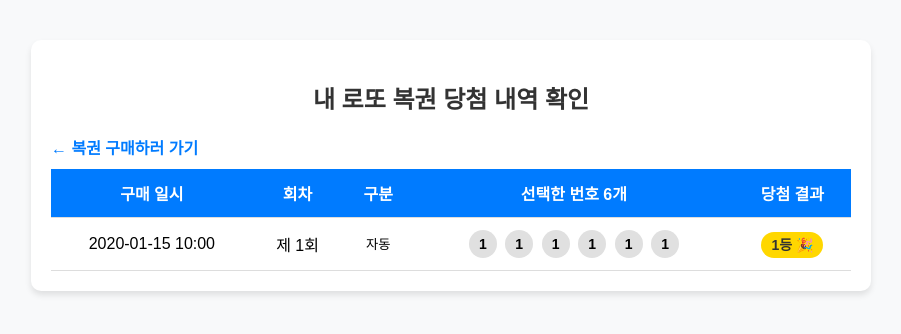
After one commit to CFP-12/6-45Lotto_OSS, a Django app: page /lotto/results/ in a window 1280 px wide. The commit adds this page. Shown: the top 334 px of the page, without its empty margins (189-1090 px from the left). Run offline with Django 4.2, Linux system fonts and the light colour scheme; a user stored in the database is signed in; tables that the repository leaves empty hold one stand-in row (values such as "Sample post").

Commit message:
로또 결과 확인 기능 추가: 결과 페이지 및 관련 뷰, URL 설정

```diff
--- a/lotto/models.py
+++ b/lotto/models.py
@@ -24,12 +24,21 @@ class LottoRound(models.Model):
 
         from .utils import check_lotto_rank
 
-        winning_numbers = {self.num1, self.num2, self.num3, self.num4, self.num5, self.num6}
+
+
+        winning_numbers = [
+            int(self.num1),
+            int(self.num2),
+            int(self.num3),
+            int(self.num4),
+            int(self.num5),
+            int(self.num6)
+        ]
         bonus_number = self.bonus_num
         tickets = self.tickets.all()
 
         for ticket in tickets:
-            ticket_nums = ticket.get_numbers()
+            ticket_nums = [int(n) for n in ticket.get_numbers()]
             rank = check_lotto_rank(ticket_nums, winning_numbers, bonus_number)
             ticket.rank = rank
             ticket.save()
--- /dev/null
+++ b/lotto/templates/lotto/results.html
@@ -0,0 +1,84 @@
+<!DOCTYPE html>
+<html lang="ko">
+<head>
+    <meta charset="UTF-8">
+    <title>6/45 로또 당첨 확인</title>
+    <style>
+        body { font-family: Arial, sans-serif; margin: 40px; background-color: #f8f9fa; }
+        .container { max-width: 800px; margin: auto; padding: 20px; background: white; border-radius: 10px; box-shadow: 0 4px 6px rgba(0,0,0,0.1); }
+        h2 { text-align: center; color: #333; margin-bottom: 20px; }
+        table { width: 100%; border-collapse: collapse; margin-top: 10px; }
+        th, td { padding: 12px; text-align: center; border-bottom: 1px solid #ddd; }
+        th { background-color: #007bff; color: white; }
+        .ball { display: inline-block; width: 28px; height: 28px; line-height: 28px; border-radius: 50%; text-align: center; background-color: #e0e0e0; font-weight: bold; font-size: 14px; margin: 0 2px; }
+        /* 등수별 배지 스타일 */
+        .badge { padding: 5px 10px; border-radius: 20px; font-weight: bold; font-size: 14px; }
+        .rank-1 { background-color: #ffd700; color: #333; } /* 1등 금색 */
+        .rank-2 { background-color: #c0c0c0; color: #333; } /* 2등 은색 */
+        .rank-3 { background-color: #cd7f32; color: white; } /* 3등 동색 */
+        .rank-4 { background-color: #007bff; color: white; }
+        .rank-5 { background-color: #6c757d; color: white; }
+        .rank-none { background-color: #dc3545; color: white; } /* 낙첨 */
+        .rank-waiting { background-color: #ffc107; color: #333; } /* 추첨 대기 */
+        .nav-links { display: flex; justify-content: space-between; margin-top: 20px; }
+        .btn-link { text-decoration: none; color: #007bff; font-weight: bold; }
+    </style>
+</head>
+<body>
+
+<div class="container">
+    <h2>내 로또 복권 당첨 내역 확인</h2>
+
+    <div class="nav-links">
+        <a href="{% url 'purchase_ticket' %}" class="btn-link">← 복권 구매하러 가기</a>
+    </div>
+
+    <table>
+        <thead>
+            <tr>
+                <th>구매 일시</th>
+                <th>회차</th>
+                <th>구분</th>
+                <th>선택한 번호 6개</th>
+                <th>당첨 결과</th>
+            </tr>
+        </thead>
+        <tbody>
+            {% for ticket in tickets %}
+            <tr>
+                <td>{{ ticket.purchased_at|date:"Y-m-d H:i" }}</td>
+                <td>제 {{ ticket.round_instance.round_number }}회</td>
+                <td>
+                    <small>{{ ticket.get_selection_type_display }}</small>
+                </td>
+                <td>
+                    <span class="ball">{{ ticket.num1 }}</span>
+                    <span class="ball">{{ ticket.num2 }}</span>
+                    <span class="ball">{{ ticket.num3 }}</span>
+                    <span class="ball">{{ ticket.num4 }}</span>
+                    <span class="ball">{{ ticket.num5 }}</span>
+                    <span class="ball">{{ ticket.num6 }}</span>
+                </td>
+                <td>
+                    {% if ticket.round_instance.is_drawn %}
+                        {% if ticket.rank %}
+                            <span class="badge rank-{{ ticket.rank }}">{{ ticket.rank }}등 🎉</span>
+                        {% else %}
+                            <span class="badge rank-none">아쉬운 낙첨 😢</span>
+                        {% endif %}
+                    {% else %}
+                        <span class="badge rank-waiting">추첨 대기중 ⏳</span>
+                    {% endif %}
+                </td>
+            </tr>
+            {% empty %}
+            <tr>
+                <td colspan="5" style="color: #666; padding: 40px 0;">아직 구매한 로또 복권 내역이 없습니다.</td>
+            </tr>
+            {% endfor %}
+        </tbody>
+    </table>
+</div>
+
+</body>
+</html>
--- a/lotto/urls.py
+++ b/lotto/urls.py
@@ -2,5 +2,6 @@ from django.urls import path
 from . import views
 
 urlpatterns = [
-    path('purchase/', views.purchase_ticket, name='buy_ticket'),
+    path('purchase/', views.purchase_ticket, name='purchase_ticket'),
+    path('results/', views.check_results, name='check_results'),
 ]
--- a/lotto/views.py
+++ b/lotto/views.py
@@ -60,3 +60,12 @@ def purchase_ticket(request):
         return redirect('purchase_ticket')
 
     return render(request, 'lotto/purchase.html', {'current_round': current_round})
+
+@login_required
+def check_results(request):
+    user_tickets = Ticket.objects.filter(user=request.user).select_related('round_instance').order_by('-purchased_at')
+
+    context  = {
+        'tickets': user_tickets,
+    }
+    return render(request, 'lotto/results.html', context)
```
Also changed, not shown: lotto/templates/lotto/purchase.html (+7 -3 lines).
